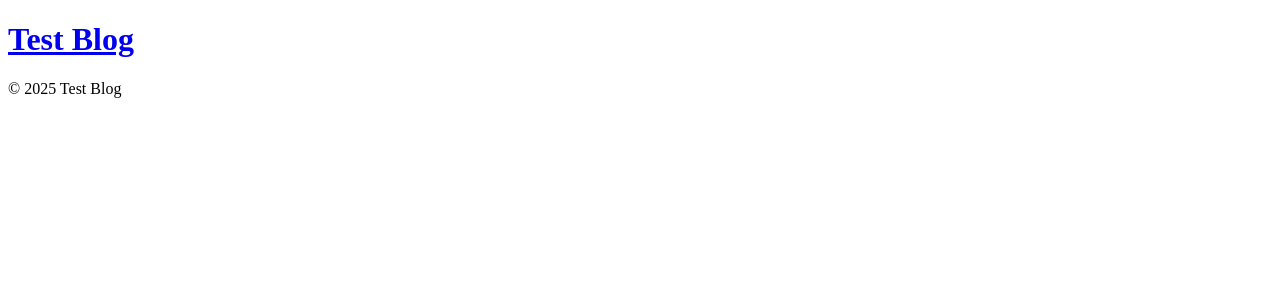
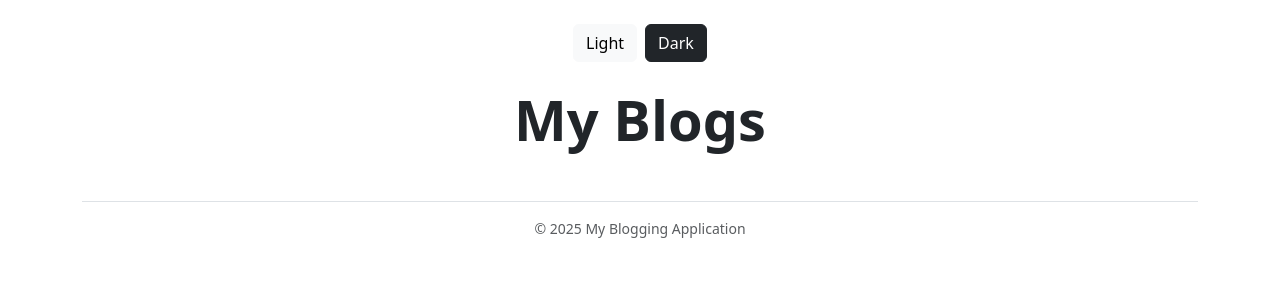
Before and after one commit to tlovegrove3/djangoapp1, a Django app: page / in a window 1280 px wide. Shown: the top 300 px of the page. Run offline with Django 5.2, Linux system fonts and the light colour scheme; data that the repository does not hold is empty.

Commit message:
Integrated bootstrap to improve the layout. Added theme toggling, powered by js.

```diff
--- /dev/null
+++ b/blog/static/js/theme-toggle.js
@@ -0,0 +1,100 @@
+// document.addEventListener("DOMContentLoaded", function () {
+//   const toggleButton = document.getElementById("theme-toggle");
+//   toggleButton.addEventListener("click", function () {
+//     document.body.classList.toggle("dark-theme");
+//     document.body.classList.toggle("light-theme");
+//   });
+// });
+
+// /*!
+//  * Color mode toggler for Bootstrap's docs (https://getbootstrap.com/)
+//  * Copyright 2011-2024 The Bootstrap Authors
+//  * Licensed under the Creative Commons Attribution 3.0 Unported License.
+//  */
+
+(() => {
+  "use strict";
+
+  const getStoredTheme = () => localStorage.getItem("theme");
+  const setStoredTheme = (theme) => localStorage.setItem("theme", theme);
+
+  const getPreferredTheme = () => {
+    const storedTheme = getStoredTheme();
+    if (storedTheme) {
+      return storedTheme;
+    }
+
+    return window.matchMedia("(prefers-color-scheme: dark)").matches
+      ? "dark"
+      : "light";
+  };
+
+  const setTheme = (theme) => {
+    if (theme === "auto") {
+      document.documentElement.setAttribute(
+        "data-bs-theme",
+        window.matchMedia("(prefers-color-scheme: dark)").matches
+          ? "dark"
+          : "light"
+      );
+    } else {
+      document.documentElement.setAttribute("data-bs-theme", theme);
+    }
+  };
+
+  setTheme(getPreferredTheme());
+
+  const showActiveTheme = (theme, focus = false) => {
+    const themeSwitcher = document.querySelector("#bd-theme");
+
+    if (!themeSwitcher) {
+      return;
+    }
+
+    const themeSwitcherText = document.querySelector("#bd-theme-text");
+    const activeThemeIcon = document.querySelector(".theme-icon-active use");
+    const btnToActive = document.querySelector(
+      `[data-bs-theme-value="${theme}"]`
+    );
+    const svgOfActiveBtn = btnToActive
+      .querySelector("svg use")
+      .getAttribute("href");
+
+    document.querySelectorAll("[data-bs-theme-value]").forEach((element) => {
+      element.classList.remove("active");
+      element.setAttribute("aria-pressed", "false");
+    });
+
+    btnToActive.classList.add("active");
+    btnToActive.setAttribute("aria-pressed", "true");
+    activeThemeIcon.setAttribute("href", svgOfActiveBtn);
+    const themeSwitcherLabel = `${themeSwitcherText.textContent} (${btnToActive.dataset.bsThemeValue})`;
+    themeSwitcher.setAttribute("aria-label", themeSwitcherLabel);
+
+    if (focus) {
+      themeSwitcher.focus();
+    }
+  };
+
+  window
+    .matchMedia("(prefers-color-scheme: dark)")
+    .addEventListener("change", () => {
+      const storedTheme = getStoredTheme();
+      if (storedTheme !== "light" && storedTheme !== "dark") {
+        setTheme(getPreferredTheme());
+      }
+    });
+
+  window.addEventListener("DOMContentLoaded", () => {
+    showActiveTheme(getPreferredTheme());
+
+    document.querySelectorAll("[data-bs-theme-value]").forEach((toggle) => {
+      toggle.addEventListener("click", () => {
+        const theme = toggle.getAttribute("data-bs-theme-value");
+        setStoredTheme(theme);
+        setTheme(theme);
+        showActiveTheme(theme, true);
+      });
+    });
+  });
+})();
--- a/blog/templates/blog/post_list.html
+++ b/blog/templates/blog/post_list.html
@@ -1,24 +1,49 @@
 <!DOCTYPE html>
-<html>
+<html lang="en" data-bs-theme="dark">
 
 <head>
+    <meta charset="UTF-8">
+    <meta name="viewport" content="width=device-width, initial-scale=1.0">
     <title>Test Blog</title>
+    {% load static %}
+    <link rel="stylesheet" href="https://cdn.jsdelivr.net/npm/bootstrap@5.3.3/dist/css/bootstrap.min.css"
+        integrity="sha384-QWTKZyjpPEjISv5WaRU9OFeRpok6YctnYmDr5pNlyT2bRjXh0JMhjY6hW+ALEwIH" crossorigin="anonymous">
+    <!-- <link rel="stylesheet" href="{% static 'css/blog.css' %}"> -->
+    <script src="{% static 'js/theme-toggle.js' %}" defer></script>
 </head>
 
-<body>
-    <header>
-        <h1><a href="/">Test Blog</a></h1>
+<body class="container py-4">
+    <!-- Navbar/Theme Toggle -->
+    <nav class="nav justify-content-center mb-4">
+        <button type="button" class="btn btn-light me-2" data-bs-theme-value="light" aria-pressed="true">Light</button>
+        <button type="button" class="btn btn-dark" data-bs-theme-value="dark" aria-pressed="false">Dark</button>
+    </nav>
+
+    <!-- Header -->
+    <header class="text-center mb-4">
+        <h1 class="display-4 fw-bold">
+            <a href="/" class="text-decoration-none text-body">My Blogs</a>
+        </h1>
     </header>
-{% for post in posts %}
-    <h2><a href="">{{ post.title }}</a></h2>
-    <time>published: {{ post.published_date }}</time>
-    <p>{{ post.text|linebreaksbr }}</p>
-    </article>
-{% endfor %}
-    <footer>
-        <p>&copy; 2025 Test Blog</p>
+
+    <!-- Main Content -->
+    <div>
+        {% for post in posts %}
+        <article class="post shadow p-4 mb-4 border rounded bg-body-secondary">
+            <h2 class="h4 mb-2">
+                <a href="#" class="text-decoration-none text-primary">{{ post.title }}</a>
+            </h2>
+            <time class="text-muted small d-block mb-2">Published: {{ post.published_date }}</time>
+            <p>{{ post.text|linebreaksbr }}</p>
+        </article>
+        {% endfor %}
+    </div>
+
+    <!-- Footer -->
+    <footer class="text-center mt-5 border-top pt-3">
+        <p class="small text-muted">&copy; 2025 My Blogging Application</p>
     </footer>
-
 </body>
 
+
 </html>
```
Also changed, not shown: blog/static/css/blog.css (added, +52 -0 lines).
